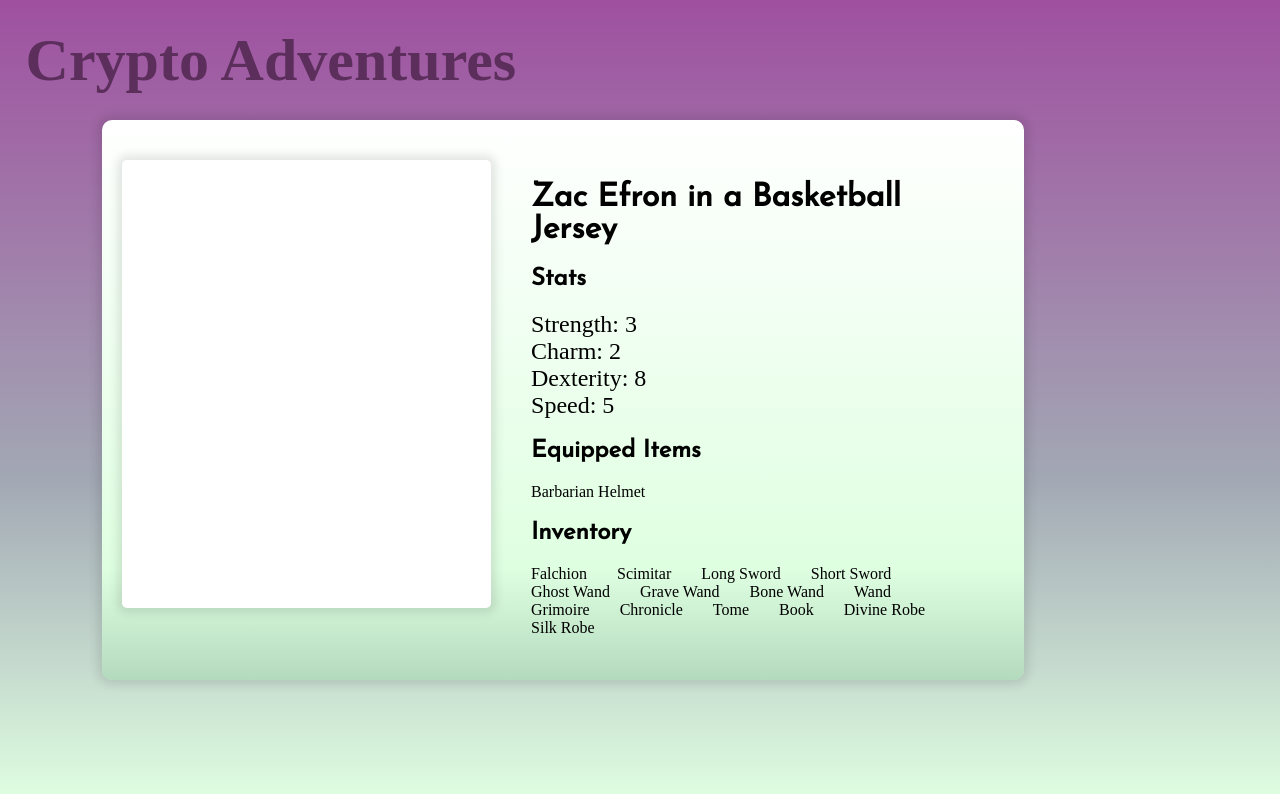
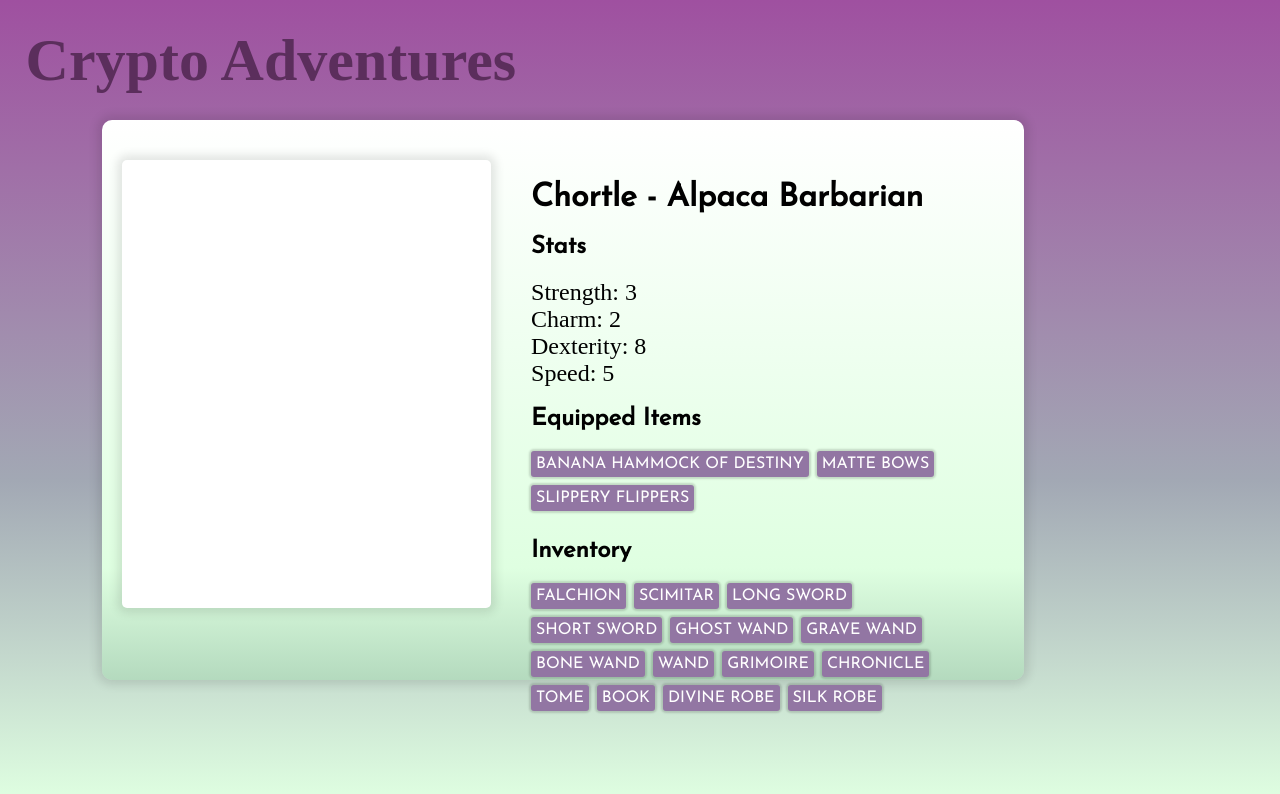
Before and after one commit to Crypto-Adventures/loot_hunters, a React (Create React App) app: page / in a window 1280 px wide. Shown: the top 794 px of the page. Built offline with nearby package versions, Linux system fonts and the light colour scheme; a web font is replaced by a local one.

Commit message:
Add item buttons

```diff
--- a/src/App.tsx
+++ b/src/App.tsx
@@ -18,14 +18,34 @@ function App() {
 
   const equipped: Item[] = [
     {
-        "Name": "Barbarian Helmet",
+        "Name": "Banana Hammock of Destiny",
         "Stats": {
-            "Strength": 2,
-            "Dexterity": 3,
-            "Charm": -1,
-            "Speed": 1
+            "Strength": 5,
+            "Dexterity": 4,
+            "Charm": 99999,
+            "Speed": 6
         },
         "Id": 0
+    },
+    {
+      "Name": "Matte Bows",
+      "Stats": {
+          "Strength": 0,
+          "Dexterity": 3,
+          "Charm": -2,
+          "Speed": 1
+      },
+      "Id": 1
+    },
+    {
+      "Name": "Slippery Flippers",
+      "Stats": {
+          "Strength": 0,
+          "Dexterity": 4,
+          "Charm": -1,
+          "Speed": 6
+      },
+      "Id": 1
     }
   ]
 
@@ -173,7 +193,7 @@ function App() {
   ]
 
   const temp_character: Character = {
-    Name: 'Zac Efron in a Basketball Jersey',
+    Name: 'Chortle - Alpaca Barbarian',
     Stats: {
       Strength: 3,
       Dexterity: 8,
--- a/src/components/CharacterSheet/CharacterSheet.tsx
+++ b/src/components/CharacterSheet/CharacterSheet.tsx
@@ -2,6 +2,7 @@ import React from 'react';
 import { Character } from '../../models/Character';
 import { Item } from '../../models/Item';
 import './CharacterSheet.scss';
+import { ItemButton } from './Item/ItemButton';
 
 interface CharacterSheetProps {
     Character: Character
@@ -9,13 +10,16 @@ interface CharacterSheetProps {
 
 export const CharacterSheet = (props: CharacterSheetProps) => {
 
-    const Items = (list: Item[]) => {
+    const getItems = (list: Item[]) => {
         const items: JSX.Element[] = [];
         list.forEach(d => {
             items.push(
-                <div className="Item">
-                    {d.Name}
-                </div>
+
+                <ItemButton item={d}/>
+                // <div className="Item">
+
+                //     {d.Name}
+                // </div>
             );
         });
         return items;
@@ -36,14 +40,14 @@ export const CharacterSheet = (props: CharacterSheetProps) => {
                     <div className="Items">
                         <h2>Equipped Items</h2>
                         <div className="EquippedItems">
-                            {Items(props.Character.Equipped)}
+                            {getItems(props.Character.Equipped)}
                         </div>
                     </div>
 
                     <div className="Inventory">
                         <h2>Inventory</h2>
                         <div className="InventoryItems">
-                            {Items(props.Character.Inventory)}
+                            {getItems(props.Character.Inventory)}
                         </div>
                     </div>
                 </div>
--- a/src/components/CharacterSheet/Item/Item.scss
+++ b/src/components/CharacterSheet/Item/Item.scss
@@ -0,0 +1,14 @@
+@import '../../../style/Variables.scss';
+
+.ItemButton {
+    background-color: $color2;
+    border-radius: 3px;
+    padding: 5px;
+    margin-right: 8px;
+    margin-bottom: 8px;
+    font-family: $titleFont;
+    color: white;
+    font-size: 16px;
+    box-shadow: 0 0 2px 2px rgba(black, 0.15);
+    text-transform: uppercase;
+}
--- /dev/null
+++ b/src/components/CharacterSheet/Item/ItemButton.tsx
@@ -0,0 +1,11 @@
+import React from 'react';
+import { Item } from '../../../models/Item';
+import './Item.scss';
+
+export const ItemButton = (props: {item: Item}) => {
+    return (
+        <div className="ItemButton">
+            {props.item.Name}
+        </div>
+    );
+}
```
Also changed, not shown: src/components/CharacterSheet/Item/Item.tsx (deleted).
